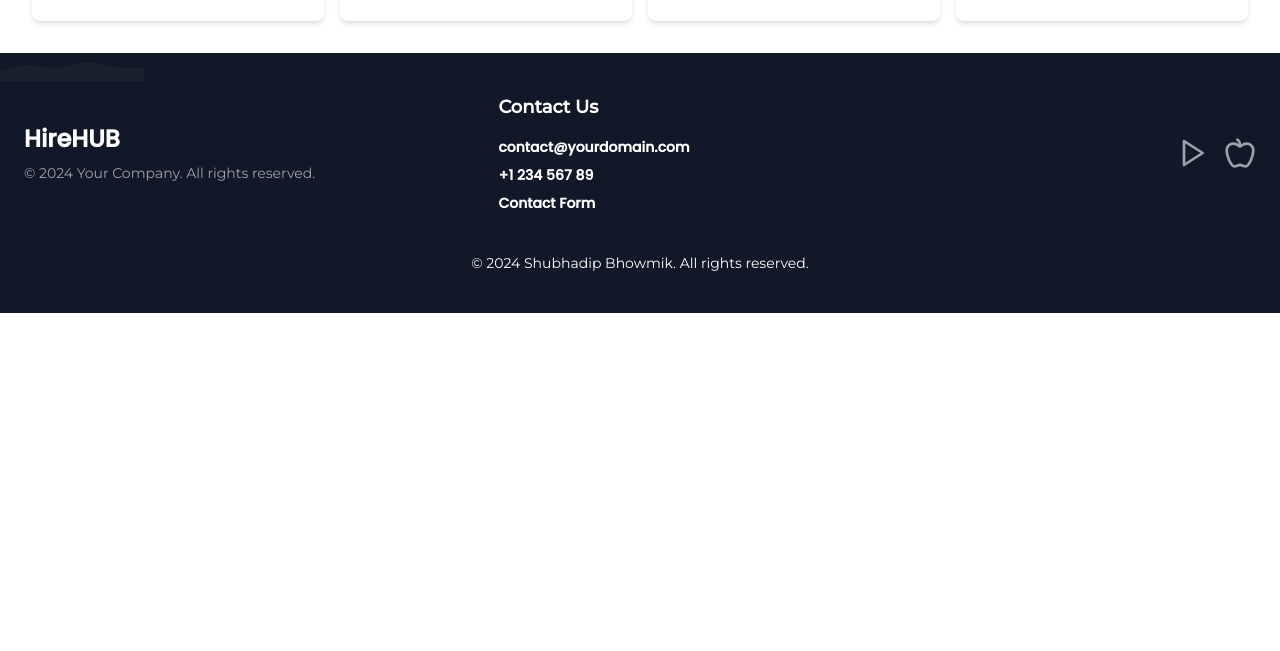
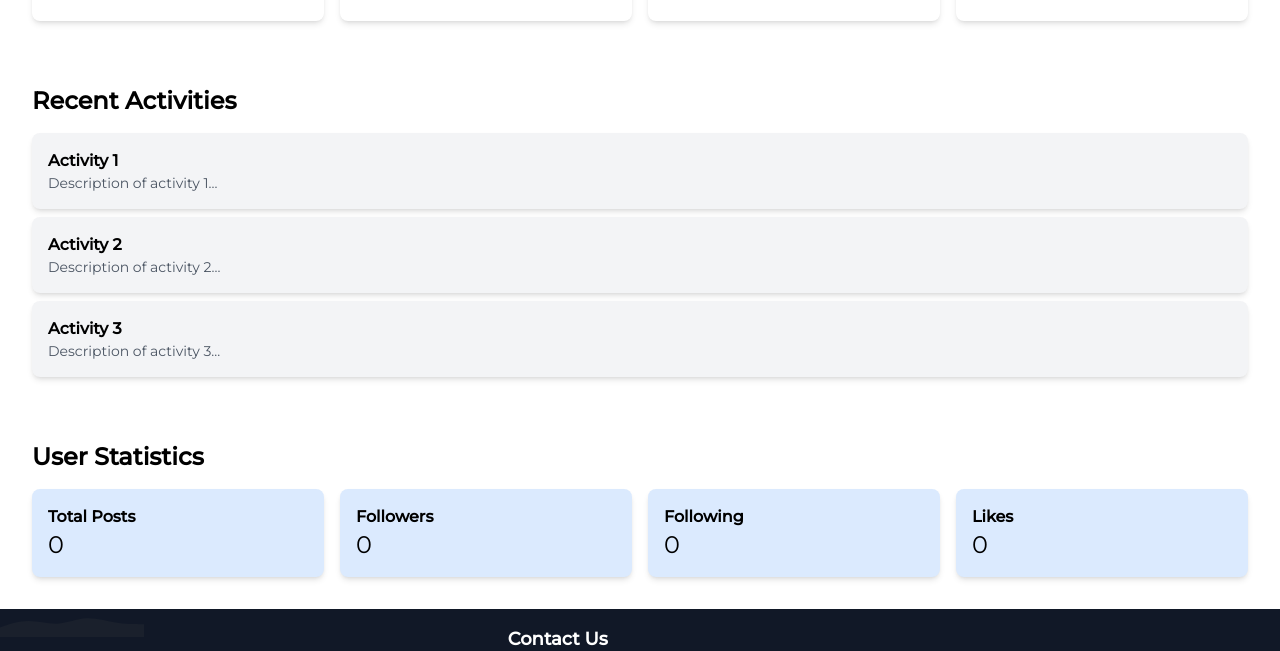
Before and after one commit to subhadipbhowmik/bio-branch, a Next.js app in the folder site/: page /dashboard in a window 1280 px wide. Shown: the part 266-917 px from the top of the page. Before the commit the page ends 800 px from the top, so only its background shows below. Built offline with nearby package versions, Linux system fonts and the light colour scheme; no server answers; sample sign-in values are in the browser's storage.

Commit message:
Add feature: Enhance dashboard with additional sections (recent activities, user statistics) and fix footer alignment issues

```diff
--- a/site/components/Footer.js
+++ b/site/components/Footer.js
@@ -1,83 +1,151 @@
-import React from 'react'
-import Link from 'next/link'
-import { Apple, Play } from 'lucide-react'
+import React from "react";
+import Link from "next/link";
+import { Apple, Play } from "lucide-react";
 
 const Footer = () => {
   return (
-    <footer aria-label="Site Footer" className="relative bg-gray-900 text-white py-10 px-6">
-
-      {/* Wave Effect (You can add SVG wave here for a design touch) */}
-      <svg className="absolute top-0 left-0 right-0 -mt-1 h-8" viewBox="0 0 1440 320" xmlns="http://www.w3.org/2000/svg">
-        <path fill="#1a202c" fillOpacity="1" d="M0,224L48,208C96,192,192,160,288,160C384,160,480,192,576,186.7C672,181,768,139,864,133.3C960,128,1056,160,1152,176C1248,192,1344,192,1392,192L1440,192L1440,320L1392,320C1344,320,1248,320,1152,320C1056,320,960,320,864,320C768,320,672,320,576,320C480,320,384,320,288,320C192,320,96,320,48,320L0,320Z"></path>
+    <footer
+      aria-label="Site Footer"
+      className="relative bg-gray-900 text-white pt-4 pb-10 px-4"
+    >
+      {" "}
+      {/* Reduced padding */}
+      {/* Wave Effect */}
+      <svg
+        className="absolute top-0 left-0 right-0 -mt-1 h-8"
+        viewBox="0 0 1440 320"
+        xmlns="http://www.w3.org/2000/svg"
+      >
+        <path
+          fill="#1a202c"
+          fillOpacity="1"
+          d="M0,224L48,208C96,192,192,160,288,160C384,160,480,192,576,186.7C672,181,768,139,864,133.3C960,128,1056,160,1152,176C1248,192,1344,192,1392,192L1440,192L1440,320L1392,320C1344,320,1248,320,1152,320C1056,320,960,320,864,320C768,320,672,320,576,320C480,320,384,320,288,320C192,320,96,320,48,320L0,320Z"
+        ></path>
       </svg>
-
-      <div className="container mx-auto flex flex-col md:flex-row items-center justify-between relative z-10 space-y-8 md:space-y-0">
-
+      <div className="container mx-auto flex flex-col md:flex-row items-center justify-between relative z-10 space-y-6 md:space-y-0">
+        {" "}
+        {/* Adjusted spacing */}
         {/* Left Section: Logo & Copyright */}
         <div className="flex flex-col items-center md:items-start">
           <Link href="/" className="text-2xl font-bold">
             HireHUB
           </Link>
-          <p className="text-sm text-gray-400 mt-2">&copy; {new Date().getFullYear()} Your Company. All rights reserved.</p>
+          <p className="text-sm text-gray-400 mt-1">
+            &copy; {new Date().getFullYear()} Your Company. All rights reserved.
+          </p>
         </div>
-
-        {/* Center Section: App Store Links (Optional) */}
+        {/* Center Section: App Store Links */}
         <div className="flex space-x-4 md:order-3">
-          <Link href="https://play.google.com/store" target="_blank">
-            <Play className="w-8 h-8 text-gray-400 hover:text-white transition" />
+          <Link
+            href="https://play.google.com/store"
+            target="_blank"
+            rel="noopener noreferrer"
+          >
+            <Play className="w-7 h-7 text-gray-400 hover:text-white transition" />{" "}
+            {/* Reduced icon size */}
           </Link>
-          <Link href="https://www.apple.com/app-store/" target="_blank">
-            <Apple className="w-8 h-8 text-gray-400 hover:text-white transition" />
+          <Link
+            href="https://www.apple.com/app-store/"
+            target="_blank"
+            rel="noopener noreferrer"
+          >
+            <Apple className="w-7 h-7 text-gray-400 hover:text-white transition" />{" "}
+            {/* Reduced icon size */}
           </Link>
         </div>
-
-
-{/* Feature: Contact Us */}
-        <div className="flex flex-col items-start mb-6 md:mb-0">
-          <h3 className="mb-4 text-lg font-semibold">Contact Us</h3>
-          <div className="flex flex-col space-y-2">
-            {/* Email Contact */}
-            <a href="mailto:contact@yourdomain.com" className="text-sm font-semibold hover:underline">
+        {/* Contact Us Section */}
+        <div className="flex flex-col items-start mb-4 md:mb-0">
+          {" "}
+          {/* Reduced margin-bottom */}
+          <h3 className="mb-2 text-lg font-semibold">Contact Us</h3>{" "}
+          {/* Reduced margin-bottom */}
+          <div className="flex flex-col space-y-1">
+            {" "}
+            {/* Reduced space */}
+            <a
+              href="mailto:contact@yourdomain.com"
+              className="text-sm font-semibold hover:underline"
+            >
               contact@yourdomain.com
             </a>
-            {/* Phone Contact */}
-            <a href="tel:+123456789" className="text-sm font-semibold hover:underline">
+            <a
+              href="tel:+123456789"
+              className="text-sm font-semibold hover:underline"
+            >
               +1 234 567 89
             </a>
-            {/* Or a Contact Form Link */}
-            <Link href="/contact" className="text-sm font-semibold hover:underline">
+            <Link
+              href="/contact"
+              className="text-sm font-semibold hover:underline"
+            >
               Contact Form
             </Link>
           </div>
         </div>
-
-        {/* Right Section: Social Media Links */}
-        <div className="flex space-x-6 md:order-2">
-          <Link href="https://twitter.com/yourprofile" target="_blank" aria-label="Twitter" className="text-gray-400 hover:text-blue-400 transition">
-            <svg className="h-6 w-6" fill="currentColor" viewBox="0 0 24 24" xmlns="http://www.w3.org/2000/svg">
+        {/* Social Media Links */}
+        <div className="flex space-x-4 md:order-2">
+          {" "}
+          {/* Adjusted spacing */}
+          <Link
+            href="https://twitter.com/yourprofile"
+            target="_blank"
+            rel="noopener noreferrer"
+            aria-label="Twitter"
+            className="text-gray-400 hover:text-blue-400 transition"
+          >
+            <svg
+              className="h-5 w-5"
+              fill="currentColor"
+              viewBox="0 0 24 24"
+              xmlns="http://www.w3.org/2000/svg"
+            >
               {/* Add Twitter SVG Path */}
             </svg>
           </Link>
-          <Link href="https://linkedin.com/in/yourprofile" target="_blank" aria-label="LinkedIn" className="text-gray-400 hover:text-blue-600 transition">
-            <svg className="h-6 w-6" fill="currentColor" viewBox="0 0 24 24" xmlns="http://www.w3.org/2000/svg">
+          <Link
+            href="https://linkedin.com/in/yourprofile"
+            target="_blank"
+            rel="noopener noreferrer"
+            aria-label="LinkedIn"
+            className="text-gray-400 hover:text-blue-600 transition"
+          >
+            <svg
+              className="h-5 w-5"
+              fill="currentColor"
+              viewBox="0 0 24 24"
+              xmlns="http://www.w3.org/2000/svg"
+            >
               {/* Add LinkedIn SVG Path */}
             </svg>
           </Link>
-          <Link href="https://github.com/yourprofile" target="_blank" aria-label="GitHub" className="text-gray-400 hover:text-blue-600 transition">
-            <svg className="h-6 w-6" fill="currentColor" viewBox="0 0 24 24" xmlns="http://www.w3.org/2000/svg">
+          <Link
+            href="https://github.com/yourprofile"
+            target="_blank"
+            rel="noopener noreferrer"
+            aria-label="GitHub"
+            className="text-gray-400 hover:text-blue-600 transition"
+          >
+            <svg
+              className="h-5 w-5"
+              fill="currentColor"
+              viewBox="0 0 24 24"
+              xmlns="http://www.w3.org/2000/svg"
+            >
               {/* Add GitHub SVG Path */}
             </svg>
           </Link>
         </div>
       </div>
+      {/* Bottom Text */}
+      <div className="text-center mt-6">
+        {" "}
+        {/* Reduced margin-top */}
+        <p className="text-sm">
+          &copy; 2024 Shubhadip Bhowmik. All rights reserved.
+        </p>
+      </div>
+    </footer>
+  );
+};
 
-      {/* Bottom Text */}
-      <div className="text-center mt-10">
-        <p className="text-sm">&copy; 2024 Shubhadip Bhowmik. All rights reserved.</p>
-      </div>
-
-    </footer>
-  )
-}
-
-export default Footer
+export default Footer;
--- a/site/pages/dashboard.js
+++ b/site/pages/dashboard.js
@@ -1,38 +1,38 @@
-import React, { useContext, useEffect, useState } from 'react';
-import LinkBox from '@/components/LinkBox';
-import UserHeader from '@/components/UserHeader';
-import { toast } from 'react-toastify';
-import UserContext from '@/context/userContext';
+import React, { useContext, useEffect, useState } from "react";
+import LinkBox from "@/components/LinkBox";
+import UserHeader from "@/components/UserHeader";
+import { toast } from "react-toastify";
+import UserContext from "@/context/userContext";
 
 const Dashboard = () => {
   const [data, setData] = useState({});
-    const {setUserData} = useContext(UserContext);
+  const { setUserData } = useContext(UserContext);
 
   useEffect(() => {
-        if (!localStorage.getItem('BioTreeToken')) {
-            return window.location.href = '/login';
+    if (!localStorage.getItem("BioTreeToken")) {
+      return (window.location.href = "/login");
     }
 
     const options = {
-            method: 'POST',
+      method: "POST",
       headers: {
-                'Content-Type': 'application/json',
+        "Content-Type": "application/json",
       },
       body: JSON.stringify({
-                tokenMail: localStorage.getItem('BioTreeToken')
+        tokenMail: localStorage.getItem("BioTreeToken"),
       }),
     };
 
-        fetch('https://bio-branch-server.onrender.com/data/dashboard', options)
+    fetch("https://bio-branch-server.onrender.com/data/dashboard", options)
       .then((res) => res.json())
       .then((data) => {
         console.log(data);
-            if (data.status === 'error') {
+        if (data.status === "error") {
           return toast.error("Error happened");
         }
         setData(data.userData);
         setUserData(data.userData);
-            localStorage.setItem('userHandle', data.userData.handle);
+        localStorage.setItem("userHandle", data.userData.handle);
         // toast.success(data.message);
       })
       .catch((err) => console.log(err));
@@ -41,9 +41,9 @@ const Dashboard = () => {
   return (
     <>
       <div>
-                <UserHeader/>
+        <UserHeader />
         <main>
-                    <section className='grid md:grid-cols-2 xl:grid-cols-4 gap-4 p-8'>
+          <section className="grid md:grid-cols-2 xl:grid-cols-4 gap-4 p-8">
             <LinkBox
               lbTitle="Links"
               lbNumber={data.links}
@@ -69,8 +69,53 @@ const Dashboard = () => {
               lbTheme="green"
             />
           </section>
-                    <section>
 
+          {/* New Section: Recent Activities */}
+          <section className="p-8">
+            <h2 className="text-2xl font-bold mb-4">Recent Activities</h2>
+            <ul className="space-y-2">
+              <li className="bg-gray-100 p-4 rounded-lg shadow-md">
+                <p className="font-semibold">Activity 1</p>
+                <p className="text-sm text-gray-600">
+                  Description of activity 1...
+                </p>
+              </li>
+              <li className="bg-gray-100 p-4 rounded-lg shadow-md">
+                <p className="font-semibold">Activity 2</p>
+                <p className="text-sm text-gray-600">
+                  Description of activity 2...
+                </p>
+              </li>
+              <li className="bg-gray-100 p-4 rounded-lg shadow-md">
+                <p className="font-semibold">Activity 3</p>
+                <p className="text-sm text-gray-600">
+                  Description of activity 3...
+                </p>
+              </li>
+            </ul>
+          </section>
+
+          {/* New Section: User Statistics */}
+          <section className="p-8">
+            <h2 className="text-2xl font-bold mb-4">User Statistics</h2>
+            <div className="grid md:grid-cols-2 xl:grid-cols-4 gap-4">
+              <div className="bg-blue-100 p-4 rounded-lg shadow-md">
+                <h3 className="font-semibold">Total Posts</h3>
+                <p className="text-2xl">{data.totalPosts || 0}</p>
+              </div>
+              <div className="bg-blue-100 p-4 rounded-lg shadow-md">
+                <h3 className="font-semibold">Followers</h3>
+                <p className="text-2xl">{data.followers || 0}</p>
+              </div>
+              <div className="bg-blue-100 p-4 rounded-lg shadow-md">
+                <h3 className="font-semibold">Following</h3>
+                <p className="text-2xl">{data.following || 0}</p>
+              </div>
+              <div className="bg-blue-100 p-4 rounded-lg shadow-md">
+                <h3 className="font-semibold">Likes</h3>
+                <p className="text-2xl">{data.likes || 0}</p>
+              </div>
+            </div>
           </section>
         </main>
       </div>
```
Lines whose indentation alone changed are shown as unchanged.
